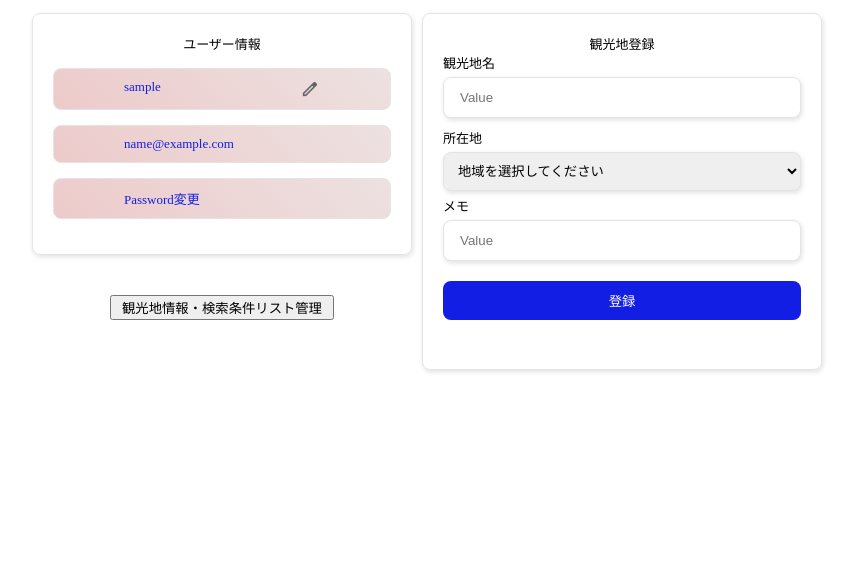
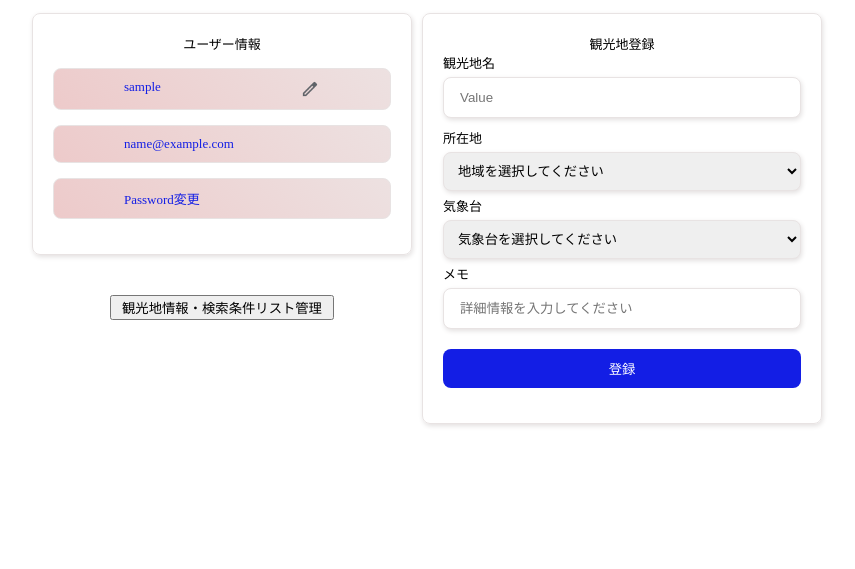
Before and after one commit to abyMaya/sun-chaser, a Flask app: page /profile in a window 1280 px wide. Shown: the part 187-756 px from the top of the page, without its empty margins (218-1073 px from the left). Run offline with Flask 2, Linux system fonts and the light colour scheme; the visitor is signed in with stand-in values (Sample User, id 1); data comes from the database, SQL or seed files in the repository; data that the repository does not hold is empty.

Commit message:
[update]気象台表示を分離

```diff
--- a/app/templates/setting.html
+++ b/app/templates/setting.html
@@ -65,10 +65,14 @@
 
               </select>
               <!-- 選択された気象台の名前を表示するための要素 -->
-              <div id="selectedStationName"></div>
+              <label>気象台</label>
+              <select id="station" name="station" required>
+                  <option value="" selected disabled>気象台を選択してください</option>
+                  <!-- ここに気象台の選択肢が追加されます -->
+              </select>
 
               <label>メモ</label>
-              <input type="text" id="memo" name="memo" placeholder="Value"/>
+              <input type="text" id="memo" name="memo" placeholder="詳細情報を入力してください"/>
               <button type="submit">登録</button>
             </form>
           </div>
```
